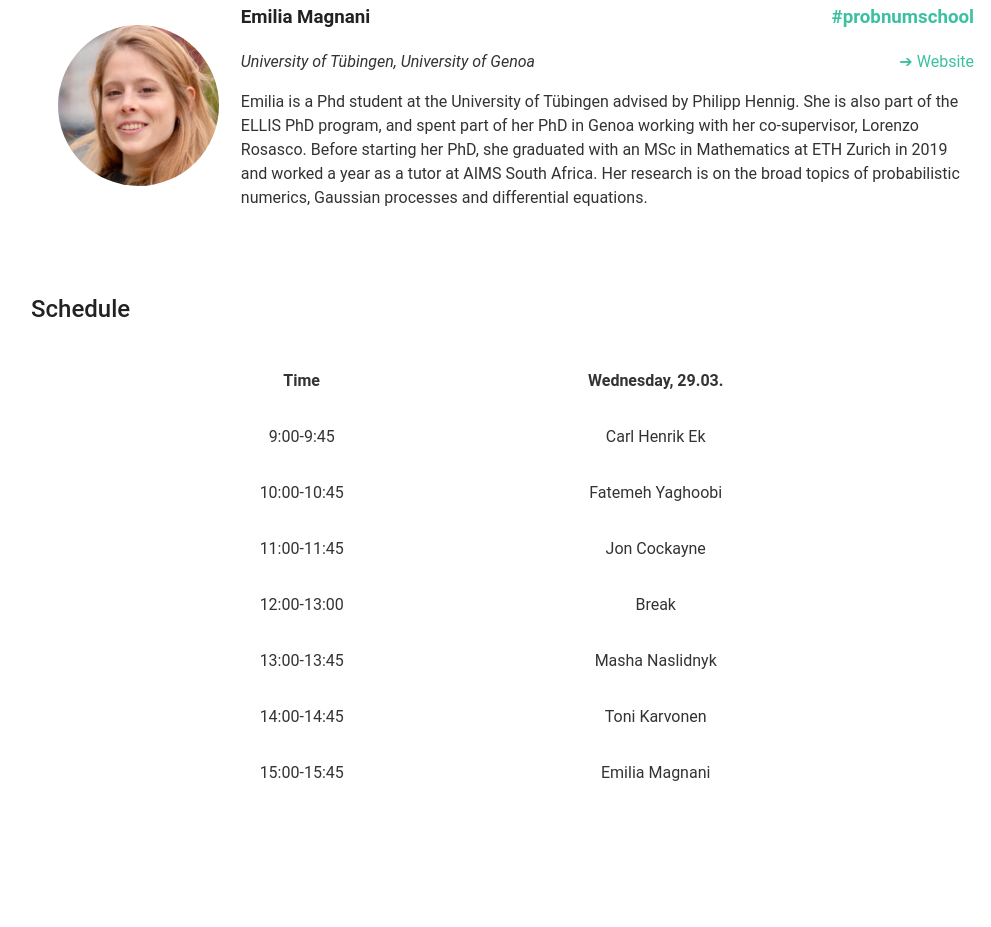
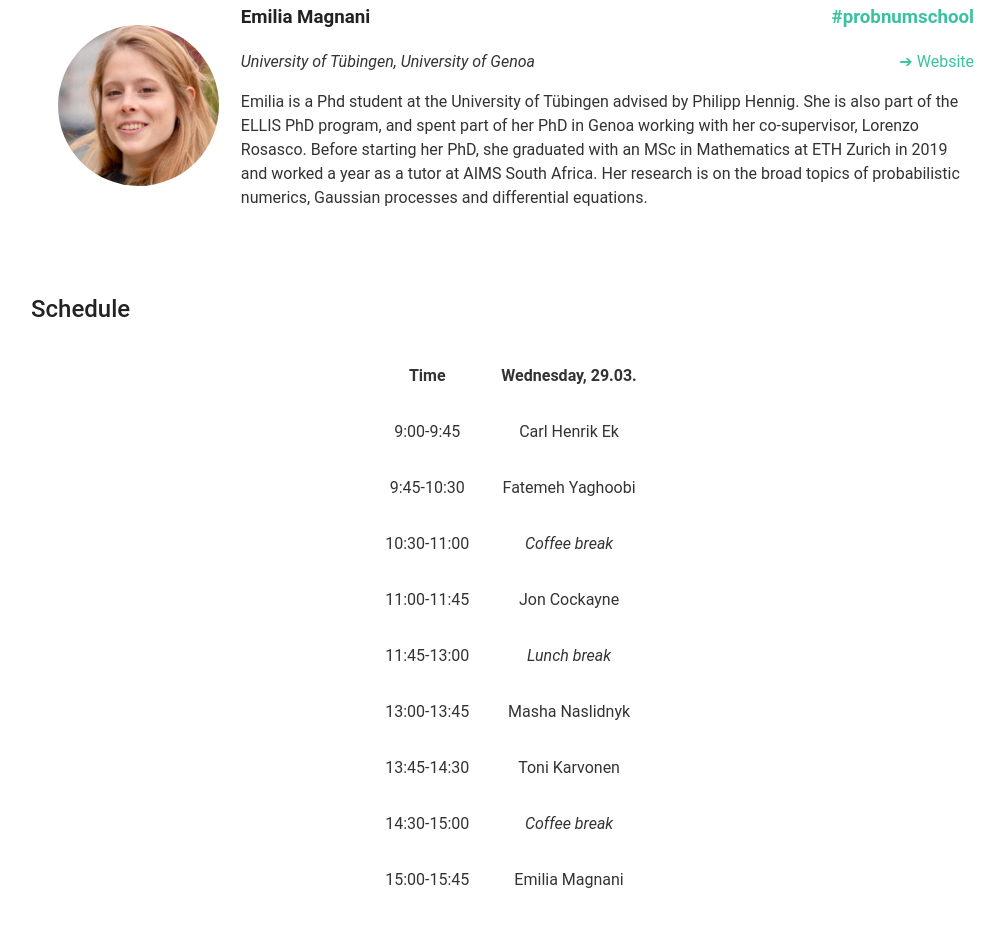
Before and after one commit to jcockayne/pnschool.github.io, a plain HTML site: page pages/workshop.html in a window 1280 px wide. Shown: the part 2869-3796 px from the top of the page, without its empty margins (129-1120 px from the left). Before the commit the page ends 3740 px from the top, so only its background shows below. Drawn offline with Linux system fonts and the light colour scheme.

Commit message:
Updated schedules

```diff
--- a/pages/workshop.html
+++ b/pages/workshop.html
@@ -329,24 +329,32 @@
         <td style="text-align:center"> Carl Henrik Ek</td>
       </tr>
       <tr>
-        <td style="text-align:center">10:00-10:45</td>
+        <td style="text-align:center">9:45-10:30</td>
         <td style="text-align:center"> Fatemeh Yaghoobi</td>
+      </tr>
+      <tr>
+        <td style="text-align:center">10:30-11:00</td>
+        <td style="text-align:center"> <i> Coffee break </i> </td>
       </tr>
       <tr>
         <td style="text-align:center">11:00-11:45</td>
         <td style="text-align:center"> Jon Cockayne</td>
       </tr>
       <tr>
-        <td style="text-align:center">12:00-13:00</td>
-        <td style="text-align:center"> Break</td>
+        <td style="text-align:center">11:45-13:00</td>
+        <td style="text-align:center"> <i> Lunch break </i> </td>
       </tr>
       <tr>
         <td style="text-align:center">13:00-13:45</td>
         <td style="text-align:center"> Masha Naslidnyk</td>
       </tr>
       <tr>
-        <td style="text-align:center">14:00-14:45</td>
+        <td style="text-align:center">13:45-14:30</td>
         <td style="text-align:center"> Toni Karvonen</td>
+      </tr>
+      <tr>
+        <td style="text-align:center">14:30-15:00</td>
+        <td style="text-align:center"> <i> Coffee break </i> </td>
       </tr>
       <tr>
         <td style="text-align:center">15:00-15:45</td>
--- a/style.css
+++ b/style.css
@@ -20,7 +20,7 @@ pre {
   white-space: pre-wrap;
 }
 
-.center {
+.centerdiv {
   margin: auto;
   width: 75%;
   padding: 5px;
```
Also changed, not shown: pages/school.html (+1 -1 lines).
